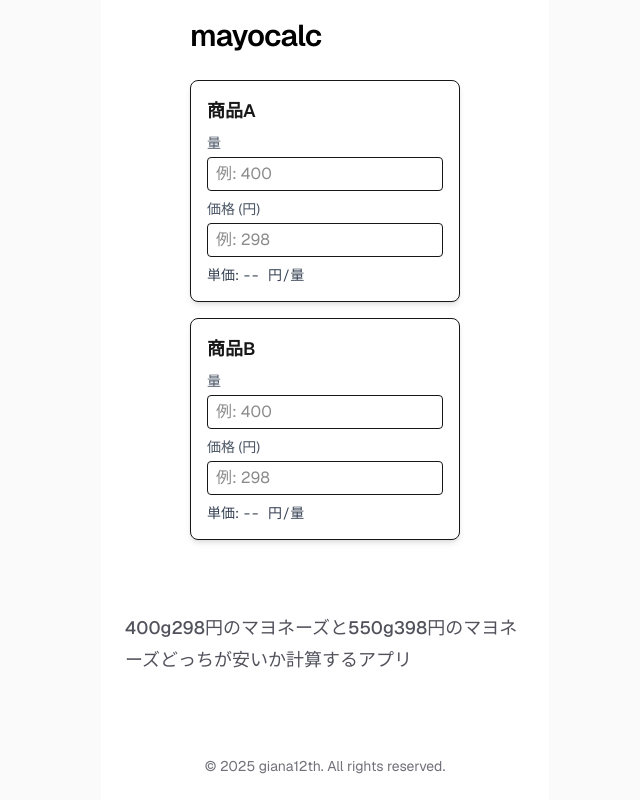
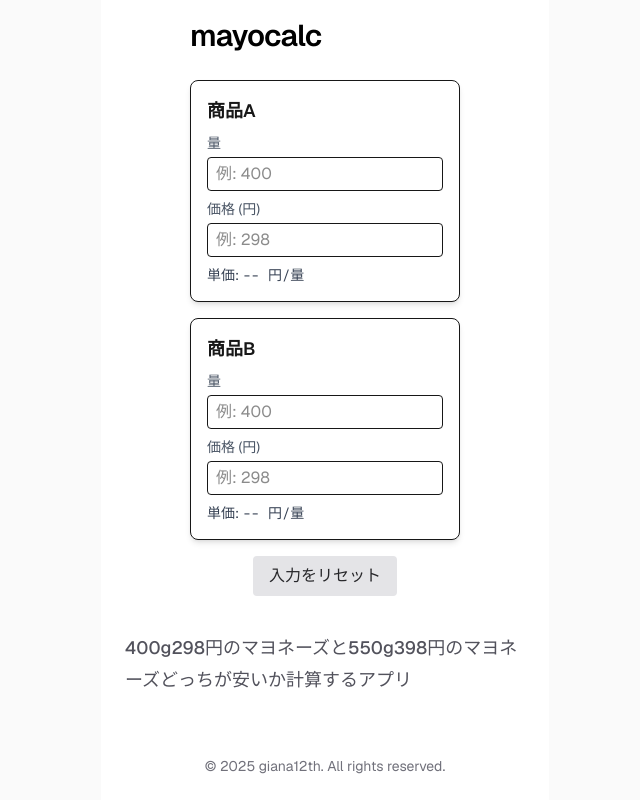
Before and after one commit to giana12th/mayocalc, a Next.js app: page / in a window 1280 px wide. Shown: the whole page, without its empty margins (315-955 px from the left). Built offline with nearby package versions, Linux system fonts and the light colour scheme.

Commit message:
入力リセットボタン追加

```diff
--- a/app/page.tsx
+++ b/app/page.tsx
@@ -43,6 +43,13 @@ export default function Home() {
     B: unitPriceA !== null && unitPriceB !== null && unitPriceB < unitPriceA,
   };
 
+  const handleClear = () => {
+    setCards({
+      A: { amount: '', price: '' },
+      B: { amount: '', price: '' },
+    });
+  };
+
   return (
     <div className="flex min-h-screen justify-center bg-zinc-50 font-sans dark:bg-black">
       <main className="w-full max-w-md mx-auto flex flex-col items-center justify-between px-6 bg-white dark:bg-black">
@@ -67,6 +74,15 @@ export default function Home() {
               onChange={handleChange}
               isCheapest={isCheapest.B}
             />
+
+            <div className="mt-4 flex justify-center">
+              <button
+                onClick={handleClear}
+                className="px-4 py-2 rounded bg-zinc-200 text-zinc-800 hover:bg-zinc-300 dark:bg-zinc-700 dark:text-zinc-100 dark:hover:bg-zinc-600 transition"
+              >
+                入力をリセット
+              </button>
+            </div>
           </div>
 
 
```
